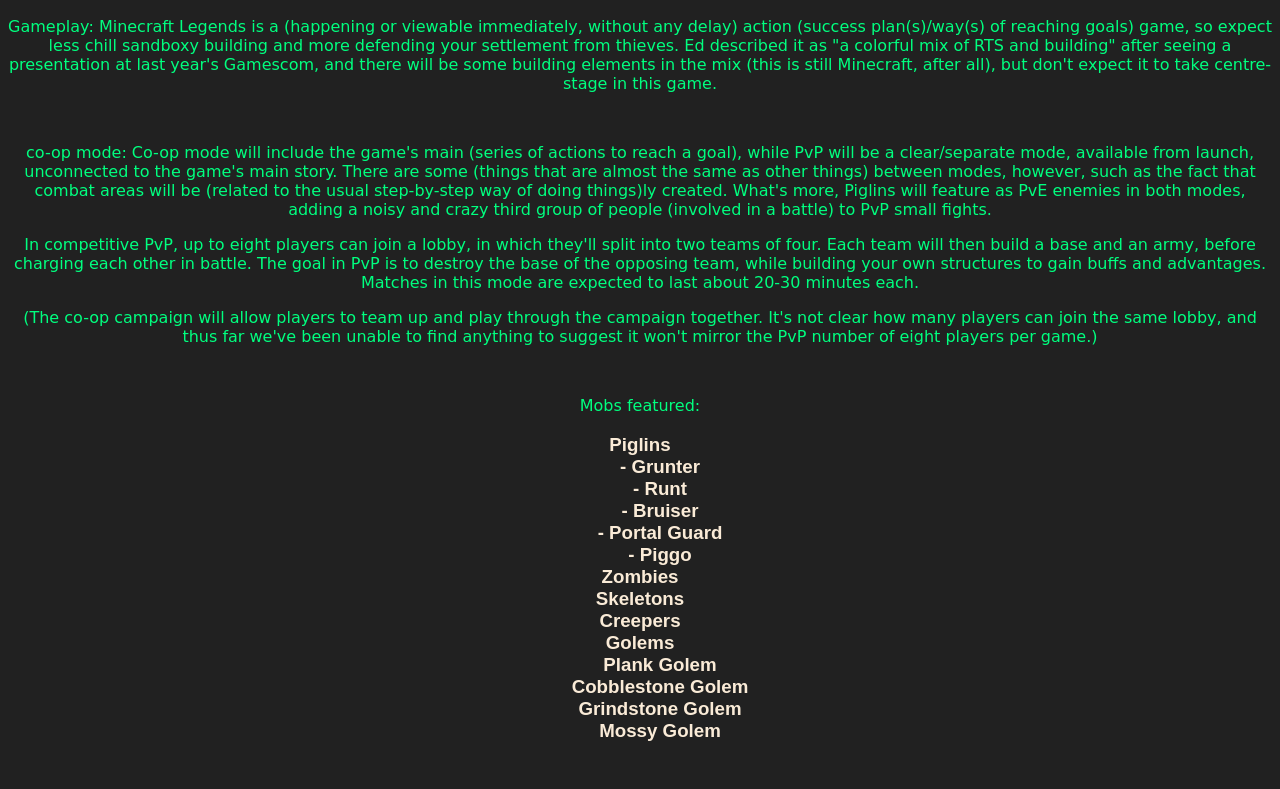
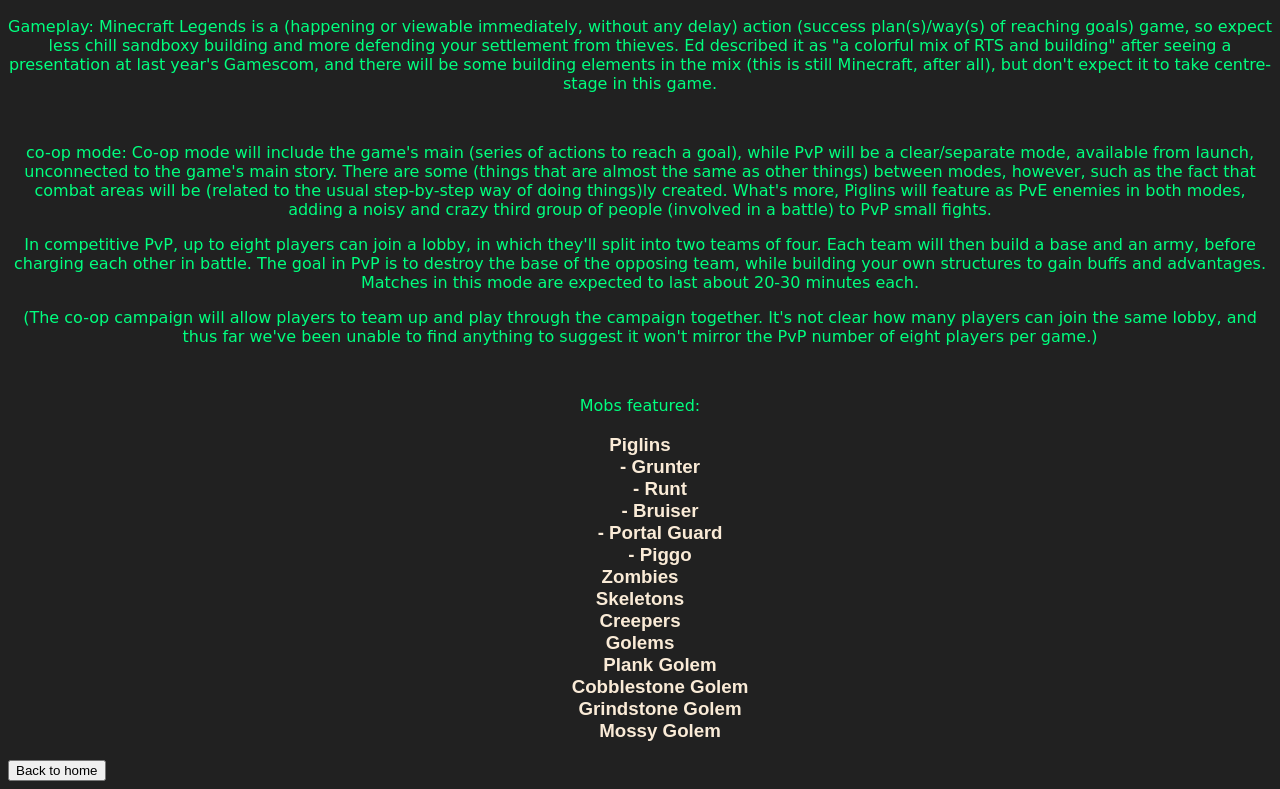
Before and after one commit to StaticDude/static-blog, a plain HTML site: page blogs/one.html in a window 1280 px wide. Shown: the part 1573-2362 px from the top of the page. Before the commit the page ends 2333 px from the top, so only its background shows below. Drawn offline with Linux system fonts and the light colour scheme.

Commit message:
Update one.html

```diff
--- a/blogs/one.html
+++ b/blogs/one.html
@@ -49,6 +49,7 @@
 			</dl>
 		</h3>
 	</center>
+	<a href="https://dude-404.github.io/blog404"><button>Back to home</button></a>
 </body>
 <style>
 	body{
```
